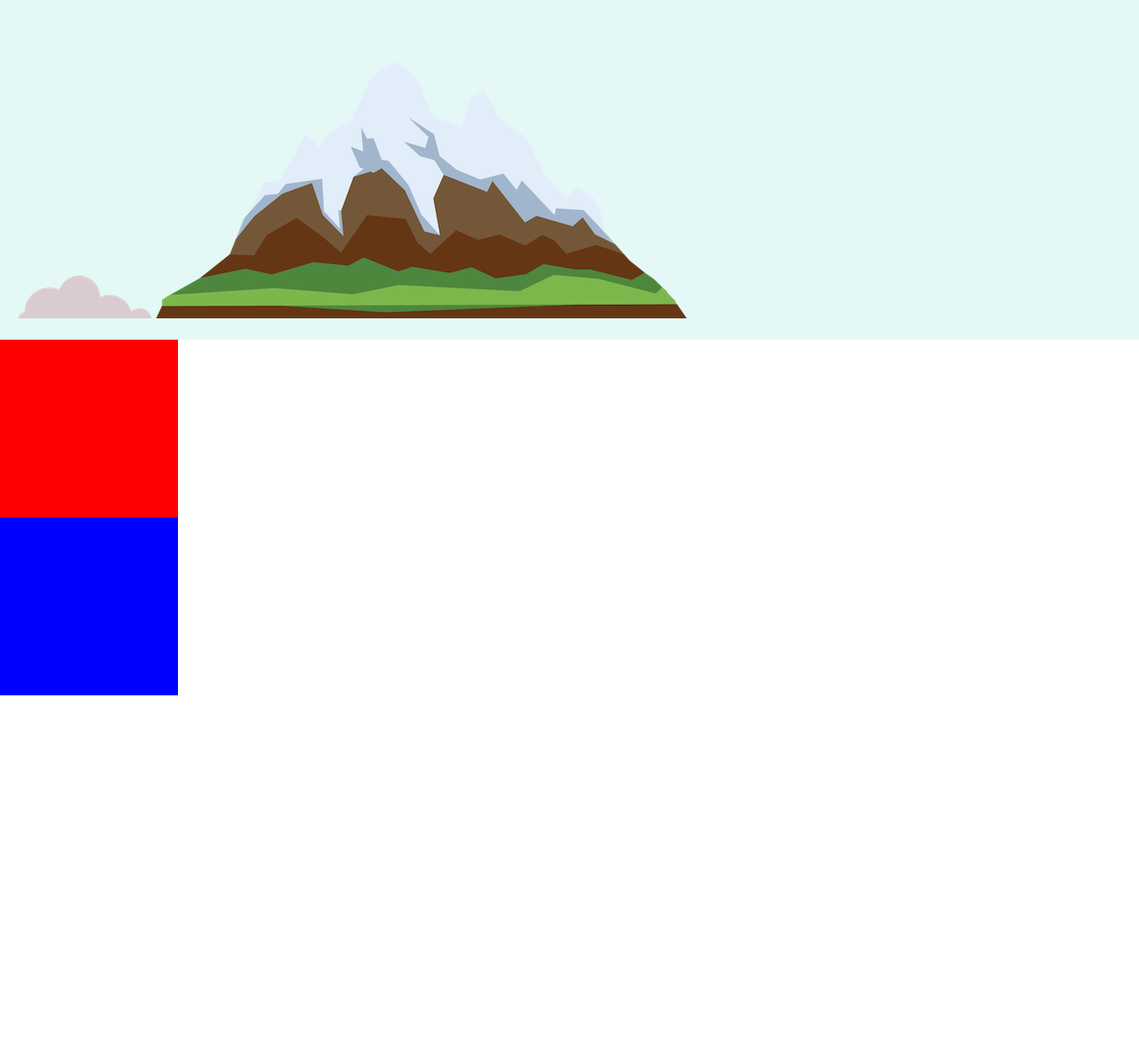
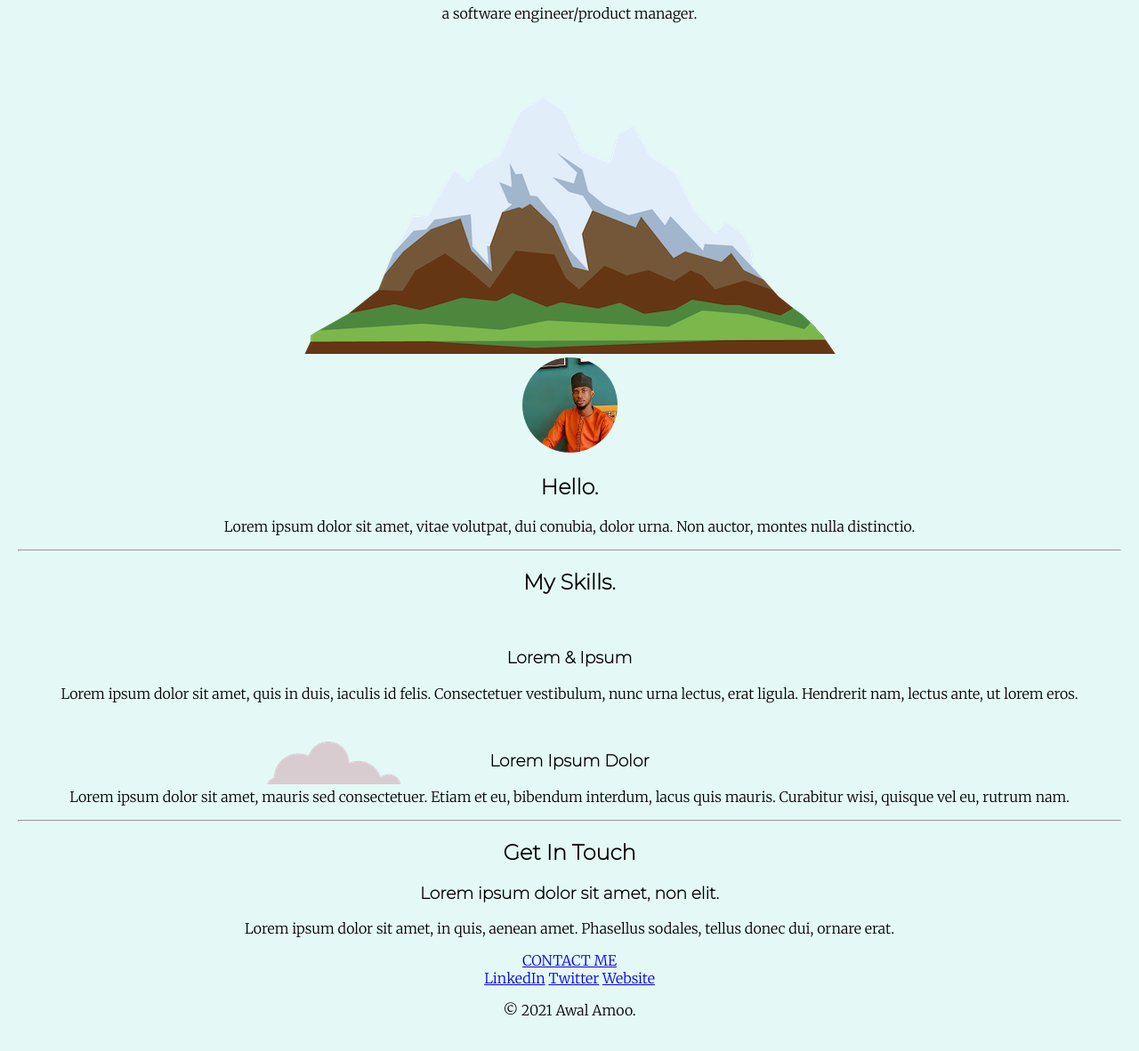
Before and after one commit to Awalamoo7/Personal-page, a plain HTML site: page index.html in a window 1280 px wide. Shown: the part 163-1345 px from the top of the page at 89% size. Before the commit the page ends 945 px from the top, so only its background shows below. Drawn offline with Linux system fonts and the light colour scheme.

Commit message:
index.html

```diff
--- a/CSS/style.css
+++ b/CSS/style.css
@@ -1,21 +1,37 @@
 
 body{
     margin: 0;
+    text-align: center;
+    font-family: 'Merriweather', serif;
 }
 h1{
-    margin-top: 0px;
+    margin-top: 0 ;
+    font-family: 'Sacramento', cursive;
+}
+h2{
+    font-family: 'Montserrat', sans-serif;
+}
+h3{
+    font-family: 'Montserrat', sans-serif;
 }
 .top-container{
     background-color: #e4f9f5;
     padding: 20px;
+    position: relative;
+    padding-top: 100px;
 }
 .middle-container{
-    background-color: red;
-    width: 200px;
-    height: 200px;
+
 }
 .bottom-container{
-    background-color: blue;
-    width: 200px;
-    height: 200px;
 }
+.bottom-cloud{
+    position: absolute;
+    left: 300px;
+    bottom: 300px;
+}
+.top-cloud{
+    position: absolute;
+    right: 300px;
+    top: 50px;
+}
--- a/index.html
+++ b/index.html
@@ -6,20 +6,51 @@
     <title>Awal's Portfolio</title>
     <link rel="stylesheet" href="CSS/style.css">
     <link rel="icon" href="favicon-16x16.png">
-</head>
+    <link rel="preconnect" href="https://fonts.gstatic.com">
+    <link href="https://fonts.googleapis.com/css2?family=Merriweather:wght@300&family=Montserrat:wght@200&family=Sacramento&display=swap" rel="stylesheet">
 <body>
     <div class="top-container">
-        <img src="images/cloud.png" alt="cloud-image">
+        <img class="top-cloud" src="images/cloud.png" alt="cloud-image">
         <h1>I'm Awwal.</h1>
-        <p>a software engineer/product managers.</p>
-        <img src="images/cloud.png" alt="cloud-image">
+        <p>a <span>software</span> engineer/<span>product</span> manager.</p>
+        <img class="bottom-cloud" src="images/cloud.png" alt="cloud-image">
         <img src="images/mountain.png" alt="mountain-image">
+    <div>
+    <div class="middle-container">
+        <div class="profile">
+            <img src="images/circle-cropped.png" alt="profile-picture">
+            <h2>Hello.</h2>
+            <p>Lorem ipsum dolor sit amet, vitae volutpat, dui conubia, dolor urna. Non auctor, montes nulla distinctio.</p>
+        </div>
+    <hr>
+        <div class="skills">
+            <h2>My Skills.</h2>
+            <div class="skill-row">
+            <img class="" src="" alt="">
+            <h3>Lorem & Ipsum</h3>
+            <p>Lorem ipsum dolor sit amet, quis in duis, iaculis id felis. Consectetuer vestibulum, nunc urna lectus, erat ligula. Hendrerit nam, lectus ante, ut lorem eros.</p>
+        </div>
+        <div class="skill-row">
+            <img class="" src="" alt="">
+            <h3>Lorem Ipsum Dolor</h3>
+            <p>Lorem ipsum dolor sit amet, mauris sed consectetuer. Etiam et eu, bibendum interdum, lacus quis mauris. Curabitur wisi, quisque vel eu, rutrum nam.</p>
+        </div>
+        </div>
+        <hr>
+        <div class="contact-me">
+            <h2>Get In Touch</h2>
+            <h3>Lorem ipsum dolor sit amet, non elit.</h3>
+            <p>Lorem ipsum dolor sit amet, in quis, aenean amet. Phasellus sodales, tellus donec dui, ornare erat.</p>
+            <a class="btn" href="mailto:awalamoo7@email.com">CONTACT ME</a>
+        </div>
     </div>
-    <div class="middle-container">
 
-    </div>
-    <div class="bottom-container">
+        <div class="bottom-container">
+            <a class="footer-link" href="https://www.linkedin.com/in/awal-amoo-12712119">LinkedIn</a>
+            <a class="footer-link" href="https://twitter.com/">Twitter</a>
+            <a class="footer-link" href="https://www.appbrewery.co/">Website</a>
+            <p>© 2021 Awal Amoo.</p>
+          </div>
 
-    </div>
 </body>
 </html>
```
Also changed, not shown: images/circle-cropped.png (added), 2 other files.
